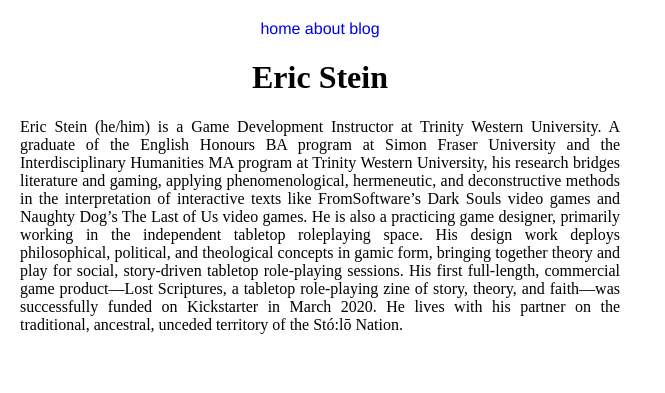
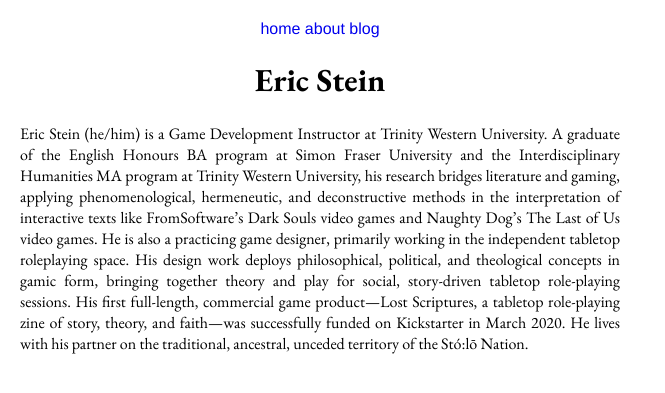
Before and after one commit to steinea/steinea.github.io, a Jekyll site: the page built from index.html, in a window 1280 px wide. Shown: the top 393 px of the page, without its empty margins (0-665 px from the left). Built offline with Jekyll 4.4.1, drawn with Linux system fonts in a browser that asks for light colours.

Commit message:
Update default.html

```diff
--- a/_layouts/default.html
+++ b/_layouts/default.html
@@ -6,6 +6,7 @@
   <meta charset="utf-8">
   <meta name="viewport" content="width=device-width, initial-scale=1">
   <link rel="stylesheet" type="text/css" href="/css/styles.css">
+  <link href="https://fonts.googleapis.com/css?family=EB+Garamond:400,400i,700,700i" rel="stylesheet">
 </head>
 
 <body>
```
